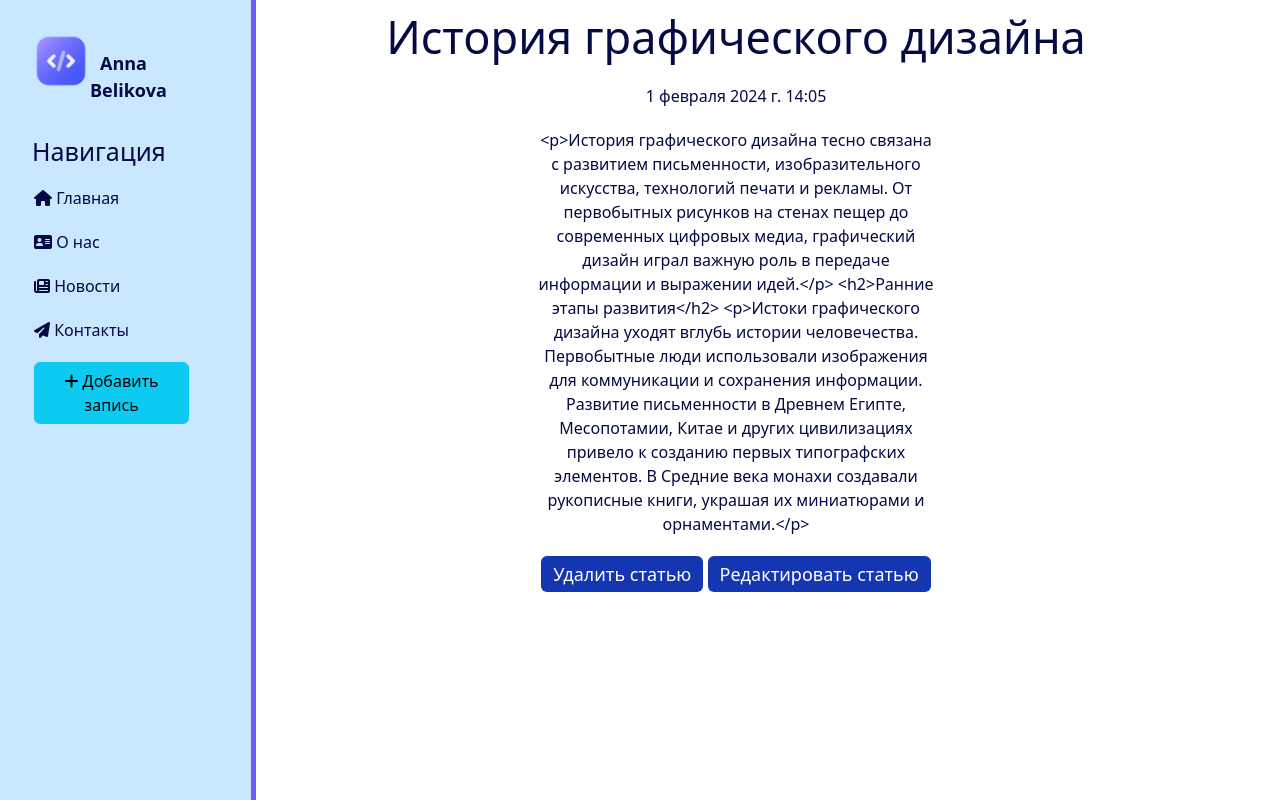
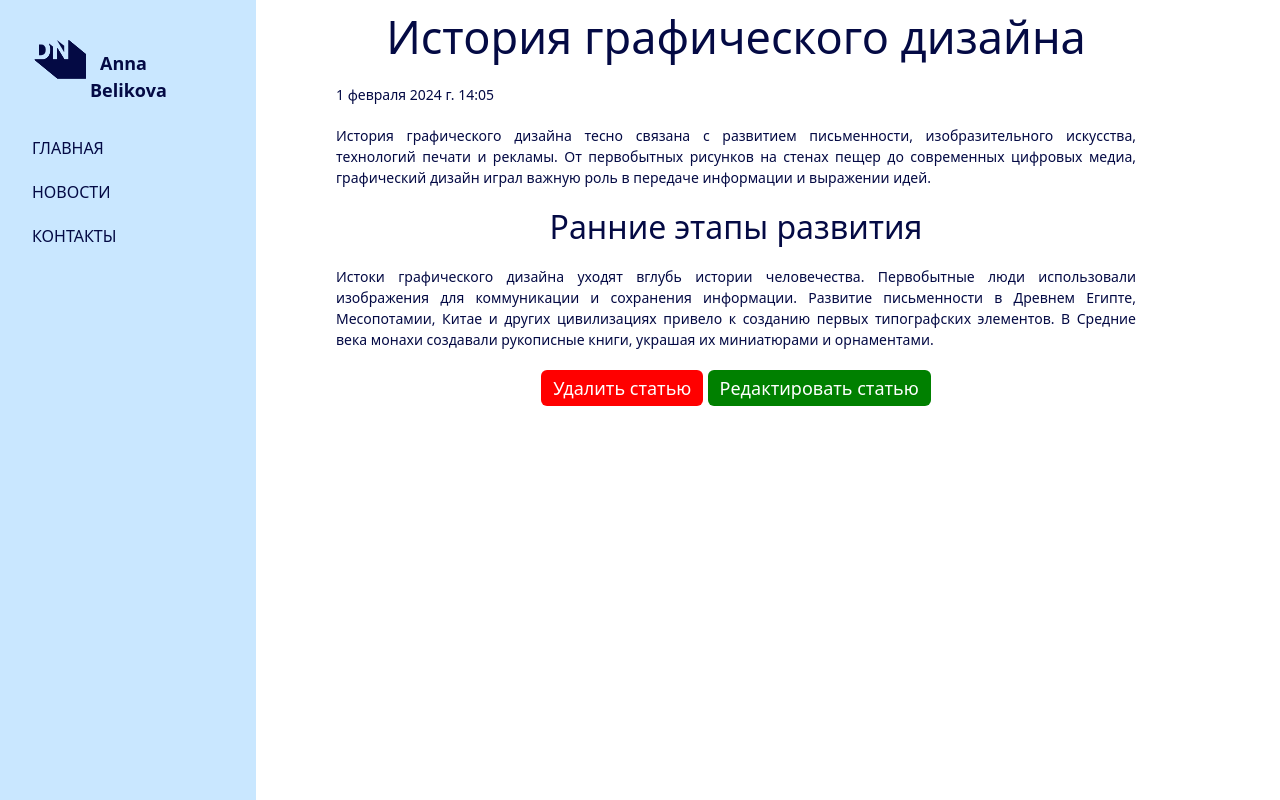
Before and after one commit to Opex128/django-website-2, a Django app: page /news/5 in a window 1280 px wide. Run offline with Django 4.2, Linux system fonts and the light colour scheme; data comes from the database, SQL or seed files in the repository; both versions use the stored data as it was after the commit.

Commit message:
Правки

```diff
--- a/mysite2/main/static/main/css/main.css
+++ b/mysite2/main/static/main/css/main.css
@@ -12,16 +12,16 @@ aside{
     height: 100vh;
     width: 20%;
     color: #040A44;
-    border-right: 5px solid #6B5DF5;
+/* border-right: 5px solid #6B5DF5; */
 
 }
-
+/*Логотип в боковой панели*/
 aside img{
     width: 58px;
     float: left;
     height: auto;
 }
-
+/*Автор*/
 aside .logo{
     font-size: 18px;
     margin-left: 10px;
@@ -29,36 +29,43 @@ aside .logo{
     position: relative;
     bottom: -18px;
 }
-
+/*Навигация*/
 aside h3{
     margin-top: 50px;
     font-size: 25px;
 }
 
+
+/*Список*/
 aside ul{
     list-style: none;
+    margin-top: 50px;
+    padding: 0;
+
 }
 
+
+
+/*Список*/
 aside ul li{
     display: block;
     color: #040A44 ;
     margin-top: 20px;
     transition: transform .6s ease;
-    position: relative;
-    left: -30px;
+    /*left: -30px;*/
 
 }
-
+/*Список*/
 aside ul li :hover, aside ul a :hover{
     color: #FFFFFF;
     transform: scale(1.05);
 
 }
-
+/*Список*/
 aside ul a{
     text-decoration: none;
 }
-
+/*Основная область*/
 main .features{
     float: left;
     color: #040A44 ;
@@ -72,7 +79,7 @@ main .features h1 {
 }
 
 main .features p {
-    max-width: 400px;
+    max-width: 800px;
     margin:20px auto ;
 }
 
@@ -115,3 +122,25 @@ form{
     width: 500px;
     margin-top: 50px;
 }
+
+/* Удалить статью*/
+.features .btn-danger{
+    background: red;
+}
+/* Редактировать статью*/
+.features .btn-info{
+    background: green;
+}
+
+aside .btn{
+    background: #040A44;
+    color: #FFFFFF;
+    cursor: pointer;
+    border: none;
+    outline: none;
+}
+
+p{
+    font-size: 14px;
+    text-align: justify;
+}
--- a/mysite2/main/templates/main/about.html
+++ b/mysite2/main/templates/main/about.html
@@ -10,6 +10,6 @@
 <div class="features">
     <h1>О нас</h1>
     <p>Lorem ipsum dolor sit amet, consectetur adipisicing elit. Ad pariatur omnis accusantium sunt in sapiente quisquam provident. Fugit optio voluptatem, ipsum, natus doloremque quas rerum amet, quis et dolore nostrum!</p>
-    <buttton class="btn btn-danger">Нажми</buttton>
+    <buttton class="btn btn-warning">Нажми</buttton>
  </div>
 {%endblock%}
--- a/mysite2/main/templates/main/index.html
+++ b/mysite2/main/templates/main/index.html
@@ -8,7 +8,7 @@
  <div class="features">
     <h1>{{title}}</h1>
     <p>Lorem ipsum dolor sit amet, consectetur adipisicing elit. Ad pariatur omnis accusantium sunt in sapiente quisquam provident. Fugit optio voluptatem, ipsum, natus doloremque quas rerum amet, quis et dolore nostrum!</p>
-    <buttton class="btn btn-warning"> На страницу про нас</buttton>
+    <a href="{% url 'news_home'%}"><buttton class="btn btn-warning"> Новости</buttton></a>
     {% for el in values%}
         {% if el == 'Hello'%}
 
--- a/mysite2/main/templates/main/layout.html
+++ b/mysite2/main/templates/main/layout.html
@@ -12,16 +12,14 @@
 
     <!-- Боковая панель -->
     <aside>
-        <img src="{% static 'main/img/code.png'%}" alt="logo">
+        <img src="{% static 'main/img/logo-designernews.svg'%}" alt="logo">
         <span class="logo">Anna Belikova</span>
-        <h3>Навигация</h3>
+        <!-- <h3>НАВИГАЦИЯ</h3> -->
         <ul>
-            <a href="{% url 'home'%}"><li><i class="fa-solid fa-house"></i> Главная</li></a>
-            <a href="{% url 'about'%}"><li><i class="fa-solid fa-address-card"></i> О нас</li></a>
-            <a href="{% url 'news_home'%}"><li><i class="fa-solid fa-newspaper"></i> Новости</li></a>
-            <a href=""><li><i class="fa-solid fa-paper-plane"></i> Контакты</li></a>
-            <a href="{% url 'create'%}"><li><button class="btn btn-info"><i class="fa-solid fa-plus"></i> Добавить запись</button> </li></a>
-
+            <a href="{% url 'home'%}"><li><!-- <i class="fa-solid fa-house"></i> --> ГЛАВНАЯ</li></a>
+            <!-- <a href="{% url 'about'%}"><li><i class="fa-solid fa-address-card"></i> О нас</li></a> -->
+            <a href="{% url 'news_home'%}"><li><!-- <i class="fa-solid fa-newspaper"></i> --> НОВОСТИ</li></a>
+            <a href=""><li><!-- <i class="fa-solid fa-paper-plane"></i>  -->КОНТАКТЫ</li></a>
         </ul>
     </aside>
     <!-- Основная часть -->
--- a/mysite2/news/models.py
+++ b/mysite2/news/models.py
@@ -1,4 +1,8 @@
+import datetime
+
 from django.db import models
+from django.utils import timezone
+from django.contrib import admin
 
 
 class Articles(models.Model):
@@ -13,6 +17,15 @@ class Articles(models.Model):
     def get_absolute_url(self):
         return f"/news/{self.id}"
 
+    @admin.display(
+        boolean=True,
+        ordering="date",
+        description="Published recently?",
+    )
+    def was_published_recently(self):
+        now = timezone.now()
+        return now - datetime.timedelta(days=1) <= self.date <= now
+
     class Meta:
         verbose_name = "Новость"
         verbose_name_plural = "Новости"
--- a/mysite2/news/templates/news/details_view.html
+++ b/mysite2/news/templates/news/details_view.html
@@ -8,7 +8,7 @@
 <div class="features">
    <h1>{{article.title}}</h1>
    <p>{{article.date}}</p>
-   <p>{{article.full_text}}</p>
+   <p>{{article.full_text | safe}}</p>
    <a href="{% url 'news-delete' article.id %}" class="btn btn-danger">Удалить статью</a>
    <a href="{% url 'news-update' article.id %}" class="btn btn-info">Редактировать статью</a>
 
```
Also changed, not shown: mysite2/news/admin.py (+15 -1 lines), mysite2/news/templates/admin/base_site.html (added, +12 -0 lines), mysite2/news/templates/admin/index.html (added, +50 -0 lines), mysite2/news/templates/news/news_home.html (+5 -2 lines), mysite2/db.sqlite3, mysite2/main/static/main/img/code.png (deleted), mysite2/main/static/main/img/logo-designernews.svg (added).
